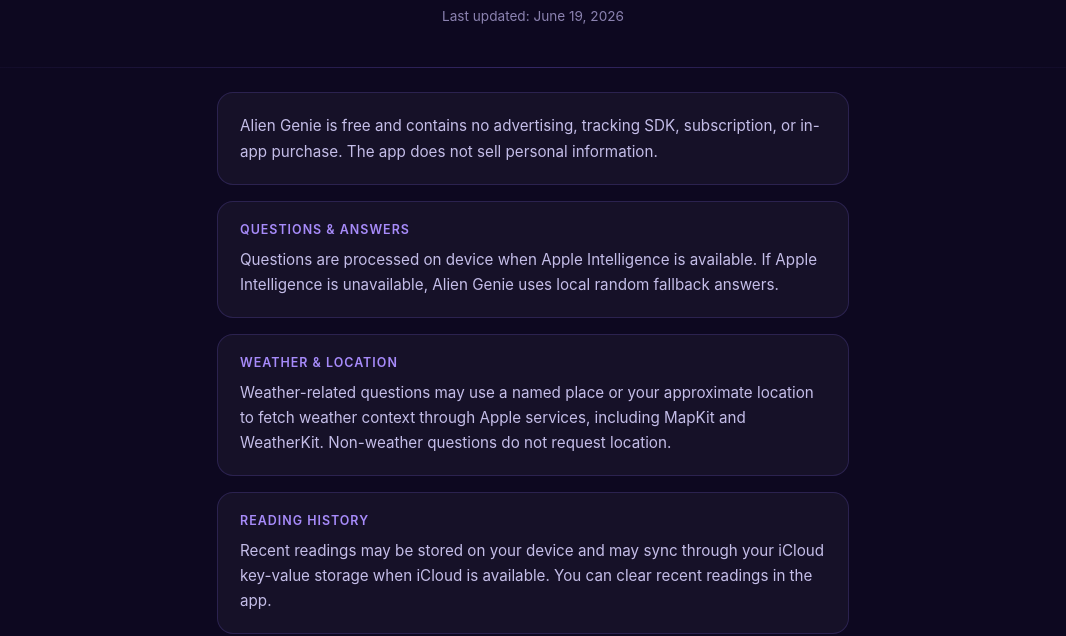
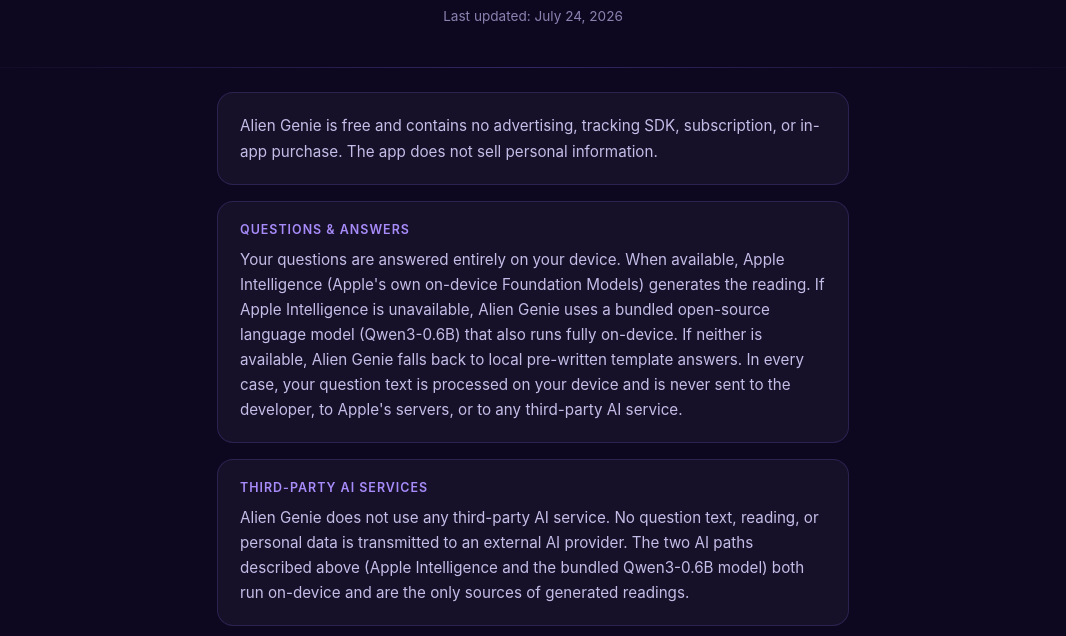
Before and after one commit to ErikRedt/app-privacy, a plain HTML site: page alien-genie/privacy/index.html in a window 1280 px wide. Shown: the part 179-815 px from the top of the page, without its empty margins (107-1173 px from the left). Drawn offline with Linux system fonts and the light colour scheme.

Commit message:
Clarify on-device AI processing and add explicit no-third-party-AI disclosure
Apple App Review (guideline 5.1.1/5.1.2) required the privacy policy to
state what AI processing happens and confirm no third-party AI service
receives user data. Also fixes a stale claim that the fallback was
"local random answers" — it's now the bundled on-device Qwen3-0.6B model.

```diff
--- a/alien-genie/privacy/index.html
+++ b/alien-genie/privacy/index.html
@@ -108,7 +108,7 @@
   <div class="hero">
     <div class="orb">👽</div>
     <h1>Privacy Policy</h1>
-    <p class="updated">Last updated: June 19, 2026</p>
+    <p class="updated">Last updated: July 24, 2026</p>
   </div>
   <div class="divider"></div>
   <main>
@@ -117,7 +117,11 @@
     </div>
     <div class="section">
       <h2>Questions &amp; Answers</h2>
-      <p>Questions are processed on device when Apple Intelligence is available. If Apple Intelligence is unavailable, Alien Genie uses local random fallback answers.</p>
+      <p>Your questions are answered entirely on your device. When available, Apple Intelligence (Apple's own on-device Foundation Models) generates the reading. If Apple Intelligence is unavailable, Alien Genie uses a bundled open-source language model (Qwen3-0.6B) that also runs fully on-device. If neither is available, Alien Genie falls back to local pre-written template answers. In every case, your question text is processed on your device and is never sent to the developer, to Apple's servers, or to any third-party AI service.</p>
+    </div>
+    <div class="section">
+      <h2>Third-Party AI Services</h2>
+      <p>Alien Genie does not use any third-party AI service. No question text, reading, or personal data is transmitted to an external AI provider. The two AI paths described above (Apple Intelligence and the bundled Qwen3-0.6B model) both run on-device and are the only sources of generated readings.</p>
     </div>
     <div class="section">
       <h2>Weather &amp; Location</h2>
```
